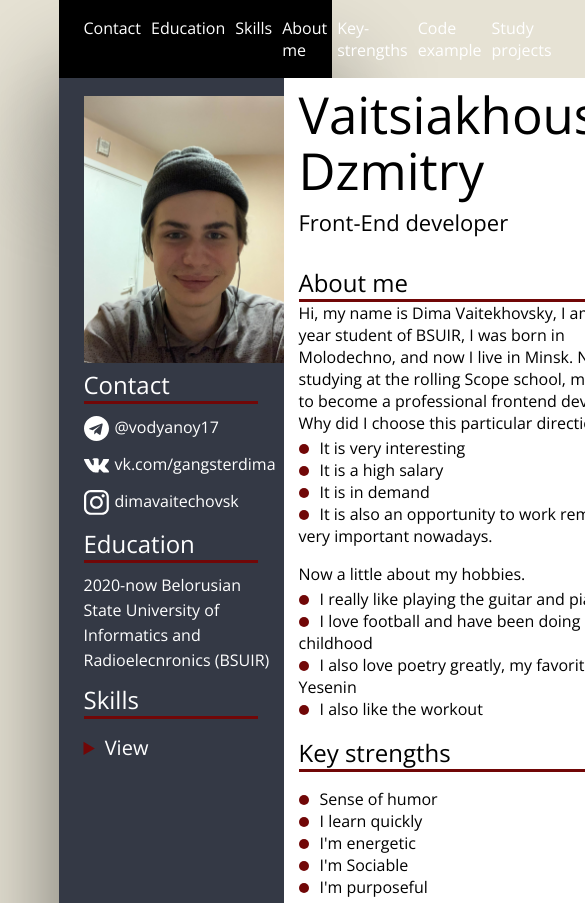
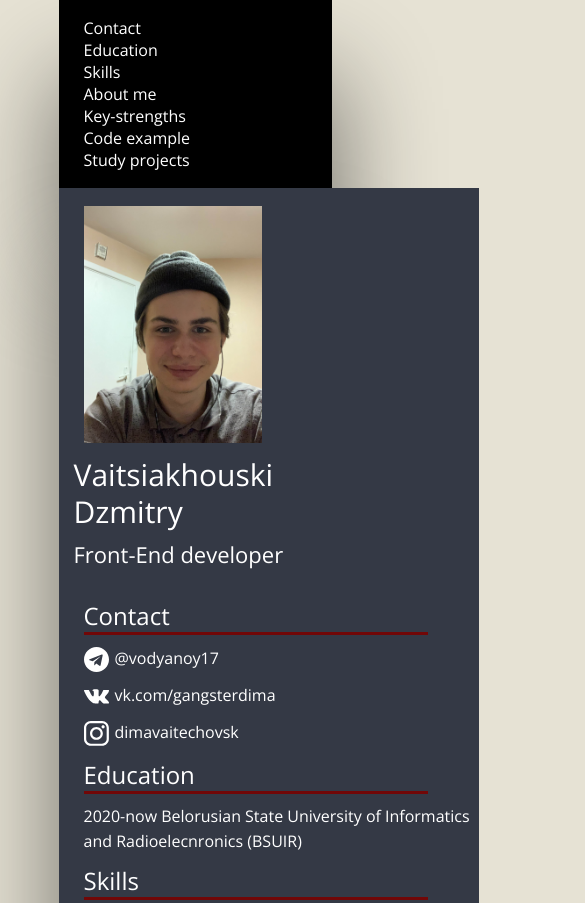
Before and after one commit to dima-hacker0/rsschool-cv, a plain HTML site: page index.html in a window 390 px wide. Shown: the top 903 px of the page, 585 px wide, since content can reach past the window. Drawn offline with nearby package versions, Linux system fonts and the light colour scheme; a script that the page names is missing.

Commit message:
feat: add

```diff
--- a/index.html
+++ b/index.html
@@ -4,6 +4,7 @@
     <meta charset="UTF-8">
     <meta http-equiv="X-UA-Compatible" content="IE=edge">
     <meta name="viewport" content="width=device-width, initial-scale=1.0">
+    <meta name="viewport" content="width=device-width">
     <title>CV</title>
     <link rel="preconnect" href="https://fonts.googleapis.com">
     <link rel="preconnect" href="https://fonts.gstatic.com" crossorigin>
@@ -26,10 +27,14 @@
             </ul>
         </nav>
     </header>
-    <main class="center">
-        <div class="columns">
+    <main class="center columns">
             <div class="left-side">
                 <p class="me-p"><img class="me" src="photos/me.jpg" alt="Dimon"></p>
+                <section class="name">
+                    <h1>Vaitsiakhouski<br> Dzmitry</h1>
+                    <h4 class="p-name">Front-End developer</h4>
+                    <ol></ol>
+                </section>
                 <section id="contact" class="contact">
                     <h2 class="h2-white">Contact</h2>
                     <div class="contact-top">
@@ -67,11 +72,6 @@
                 </section>
             </div>
             <div class="right-side">
-                <section class="name">
-                    <h1>Vaitsiakhouski<br> Dzmitry</h1>
-                    <h4 class="p-name">Front-End developer</h4>
-                    <ol></ol>
-                </section>
                 <section id="about" class="about-me">
                     <h2 class="h2-black">About me</h2>
                     <p class="about-p">Hi, my name is Dima Vaitekhovsky, I am a 2nd-year student of BSUIR, I was born in Molodechno, and now I live in Minsk. Now I am studying at the rolling Scope school, my goal is to become a professional frontend developer. Why did I choose this particular direction?</p>
@@ -149,7 +149,6 @@ var validWord = function(dictionary, word) {
                     </div>
                 </section>
             </div>
-        </div>
     </main>
         <footer>
             <a target="_blank" href="https://rs.school/js/"><img  src="photos/rs_school_js.jpg" alt="rss"></a>
--- a/style.css
+++ b/style.css
@@ -20,12 +20,16 @@ header {
     margin: 0 auto;
     box-shadow: 1px 81px 100px 5px rgb(0 0 0 / 49%);
 }
+.ccc {
+    text-align: center;
+    max-width: 70%;
+}
 .header {
     background-color: black;
     color: white;
     padding-bottom: 1px;
     padding-top: 1px;
-    width: 70%;
+    max-width: 70%;
     margin: 0 auto;
     box-shadow: 1px 81px 100px 5px rgb(0 0 0 / 49%);
 }
@@ -37,7 +41,7 @@ header {
     background-color: #343945;
 }
 .me{
-    width: 200px;
+    width: 90%;
     height: auto;
 }
 .me-p {
@@ -49,10 +53,11 @@ header {
     background-color: white;
 }
 h1{
+    color: white;
     font-weight: 500;
     margin: 0%;
-    line-height: 56px;
-    font-size: 51px;
+    line-height: 37px;
+    font-size: 30px;
 }
 .name {
     margin-left: 15px;
@@ -69,6 +74,7 @@ h1{
     width: 87%;
 }
 .p-name {
+    color: white;
     font-size: 22px;
     margin-top: 9px;
     font-weight: 100;
@@ -289,3 +295,14 @@ h5{
 .projects h2 {
     margin-bottom: 10px;
 }
+@media(max-width: 935px) {
+    .columns {
+        grid-template-columns: initial !important;
+    }
+    .header-flex {
+        display: grid;
+    }
+    .me {
+        width: 45%;
+    }
+}
```
